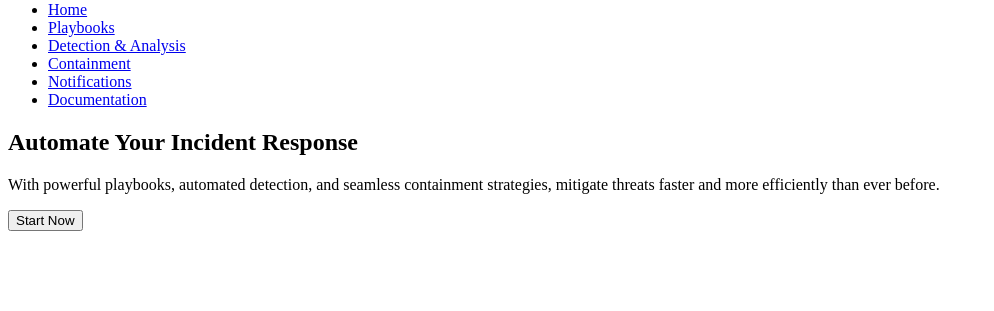
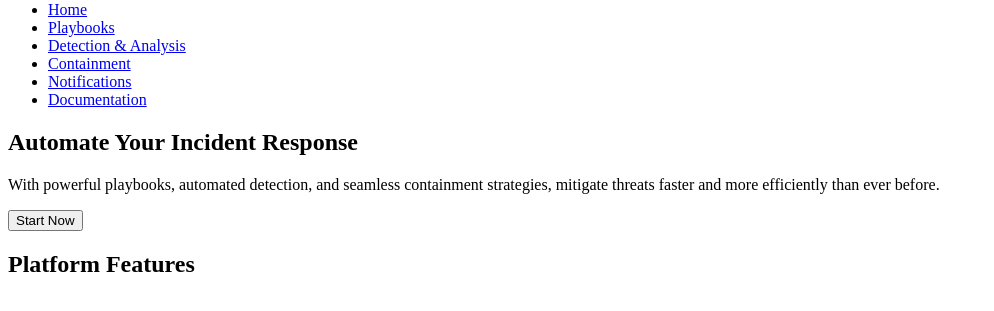
Before and after one commit to NARodman/Incident-Response-Automation, a plain HTML site: page index.html in a window 1280 px wide. Shown: the part 79-390 px from the top of the page, without its empty margins (0-994 px from the left). Drawn offline with Linux system fonts and the light colour scheme.

Commit message:
Update index.html

```diff
--- a/index.html
+++ b/index.html
@@ -34,4 +34,10 @@
             <button class="cta-btn">Start Now</button>
         </div>
     </section>
+
+    <section class="features">
+        <div class="container">
+            <h2>Platform Features</h2>
+        </div>
+    </section>
 </body>
```
